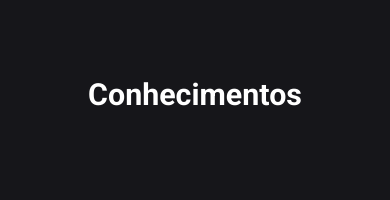
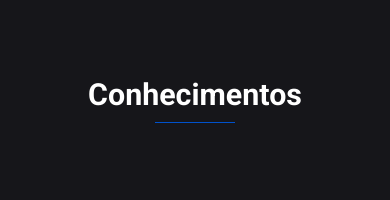
Before and after one commit to LuanderSilva/portfolio, a React (Vite) app: page / in a window 390 px wide. Shown: the part 2860-3060 px from the top of the page. Built offline with nearby package versions, Linux system fonts and the light colour scheme.

Commit message:
:iphone: Criando o border abaixo do título para telas menores

```diff
--- a/src/componentes/Skills/skills.jsx
+++ b/src/componentes/Skills/skills.jsx
@@ -69,6 +69,7 @@ function Skills() {
             <div className='grid-layout content-container'>
                 <div className="content-text-skills">
                     <h1>Conhecimentos</h1>
+                    <span className='border-skills'></span>
                     <p>{defaultDescription}</p>
                 </div>
 
```
